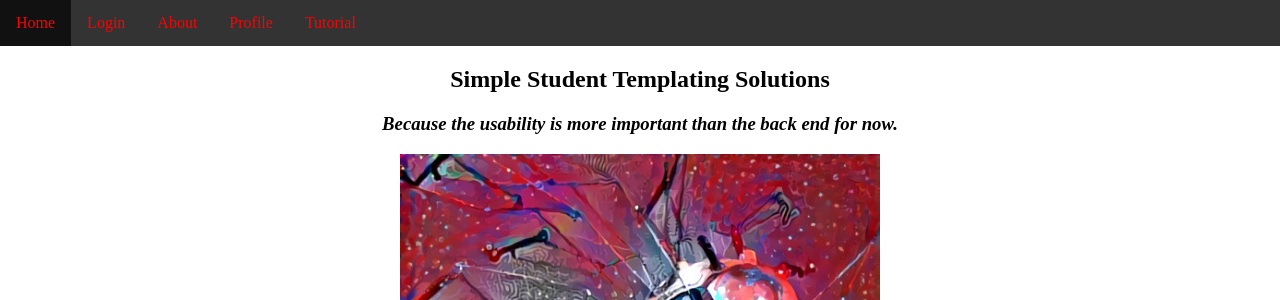
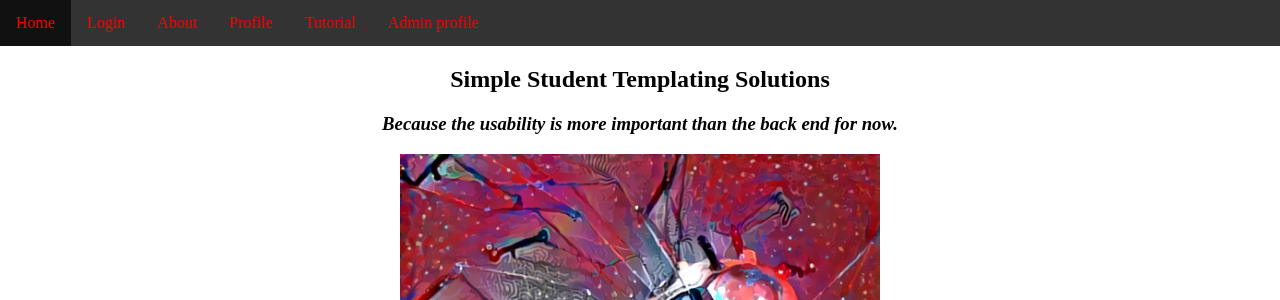
Before and after one commit to luiszengii/INFO2222_website, a Bottle app: page / in a window 1280 px wide. Shown: the top 300 px of the page. Run offline with Bottle, Linux system fonts and the light colour scheme.

Commit message:
Update header.html

```diff
--- a/1st_code/templates/header.html
+++ b/1st_code/templates/header.html
@@ -12,6 +12,7 @@
   <li><a href="/about">About</a></li>
   <li><a href="/profile">Profile</a></li>
   <li><a href="/tut">Tutorial</a></li>
+  <li><a href="/admin_profile">Admin profile</a></li>
 </ul>
 </p>
 <center>
```
